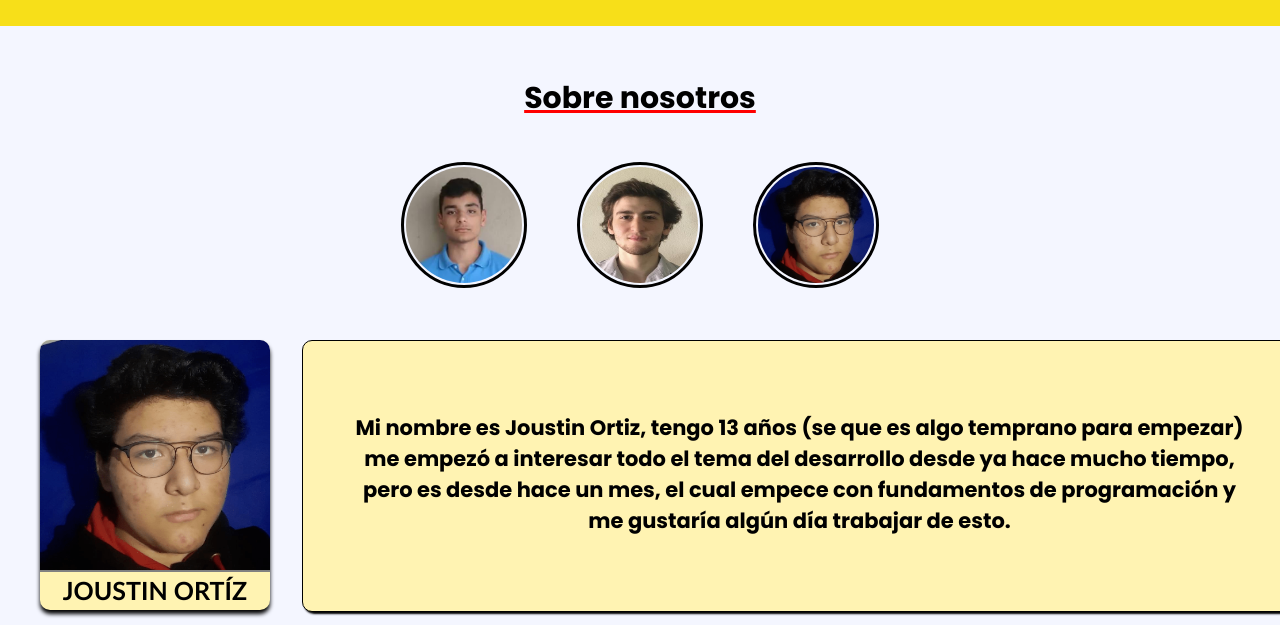
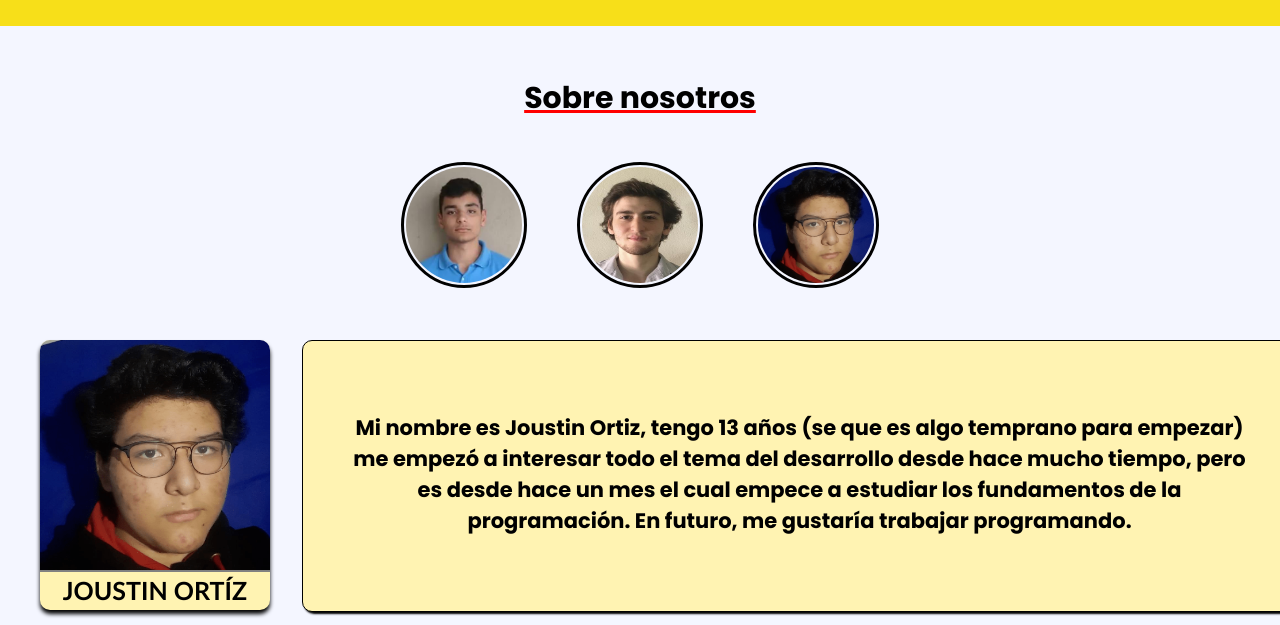
Before and after one commit to AP-openProjects/Dev-Guide-1A, a plain HTML site: page index.html in a window 1280 px wide. Both pictures are taken after a click on the element 816 px from the left and 9561 px from the top of the page. Shown: the part 9336-9961 px from the top of the page. Drawn offline with nearby package versions, Linux system fonts and the light colour scheme.

Commit message:
Se hicieron cambios en el about-us

```diff
--- a/index.html
+++ b/index.html
@@ -326,7 +326,7 @@
     </div>
     <div class="devCards-info">
       <p class="devCards-text" id="change-text">Mi nombre es Luciano Tomás Riente. Al dia de la fecha, tengo los
-        conocimientos básicos en C++, HTML, CSS y Javascript. Me encantaría poder aprender mucho más a lo largo de los
+        conocimientos básicos de C++, HTML, CSS y Javascript. Me encantaría poder aprender mucho más a lo largo de los
         años y en un futuro lograr trabajar en algún ambito de la programación.</p>
     </div>
   </div>
--- a/js/about-us.js
+++ b/js/about-us.js
@@ -2,14 +2,14 @@ document.getElementById("tomas-card").addEventListener("click", function () {
   document.getElementById("name-dev").innerHTML = "TOMÁS NOBILE";
   imageDev1.src = "img/Tomas.jpg";
   document.getElementById("change-text").innerHTML =
-    "Tomás Lorem ipsum dolor sit amet consectetur adipisicing elit. Repudiandae ipsa omnis distinctio alias placeat elige  Lorem ipsum dolor sit amet consectetur adipisicing elit. Repudiandae ipsa omnis distinctio alias placeat eligendi recusandae";
+    "Mi nombre es Tomás Nobile, tengo 21 años y estudio desarrollo web de una manera autodidacta. Poseo conocimientos en tecnologías orientadas al frontend y backend de sitios web.";
 });
 
 document.getElementById("joustin-card").addEventListener("click", function () {
   document.getElementById("name-dev").innerHTML = "JOUSTIN ORTÍZ";
   imageDev1.src = "img/Joustin.jpg";
   document.getElementById("change-text").innerHTML =
-    "Mi nombre es Joustin Ortiz, tengo 13 años (se que es algo temprano para empezar) me empezó a interesar todo el tema del desarrollo desde ya hace mucho tiempo, pero es desde hace un mes, el cual empece con fundamentos de programación y me gustaría algún día trabajar de esto.";
+    "Mi nombre es Joustin Ortiz, tengo 13 años (se que es algo temprano para empezar) me empezó a interesar todo el tema del desarrollo desde hace mucho tiempo,  pero es desde hace un mes el cual empece a estudiar los fundamentos de la programación. En futuro, me gustaría trabajar programando.";
 });
 
 document.getElementById("luciano-card").addEventListener("click", function () {
```
